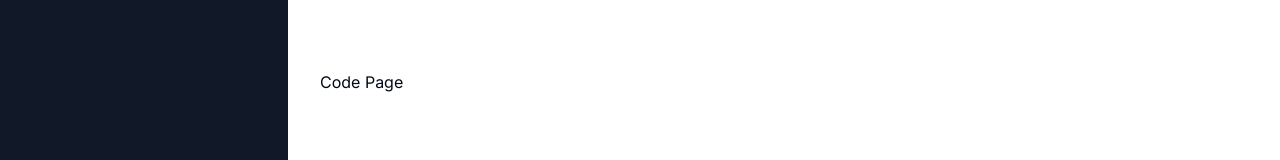
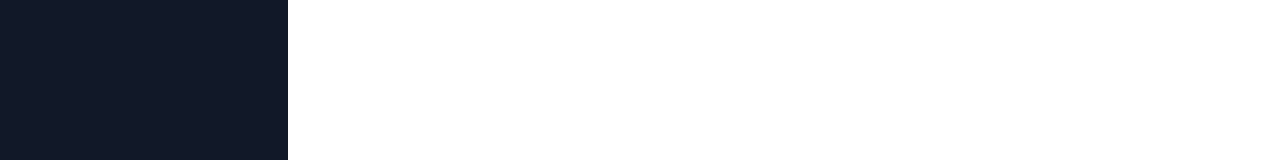
Before and after one commit to kbefff/ai-saas, a Next.js app: page /code in a window 1280 px wide. Shown: the part 624-784 px from the top of the page. Built offline with nearby package versions, Linux system fonts and the light colour scheme.

Commit message:
add code constants

```diff
--- /dev/null
+++ b/app/(dashboard)/(routes)/code/constants.ts
@@ -0,0 +1,6 @@
+import * as z from "zod"
+export const formSchema = z.object({
+    prompt: z.string().min(1, {
+        message: "Prompt is required"
+    })
+})
--- a/app/(dashboard)/(routes)/code/page.tsx
+++ b/app/(dashboard)/(routes)/code/page.tsx
@@ -17,7 +17,7 @@ import { Form, FormControl, FormField, FormItem } from '@/components/ui/form'
 import { Input } from "@/components/ui/input"
 import { UserAvatar } from '@/components/user-avatar'
 
-import { formSchema } from "@/app/(dashboard)/(routes)/conversation/constants"
+import { formSchema } from "@/app/(dashboard)/(routes)/code/constants"
 
 import { cn } from '@/lib/utils'
 
@@ -111,7 +111,6 @@ const CodePage = () => {
                     {messages.length === 0 && !isLoading && (
                         <Empty label="No conversation started." />
                     )}
-                    <div> Code Page</div>
                     <div className="flex flex-col-reverse gap-y-4">
                         {messages.map((message, index) => (
                             <div key={index}
```
